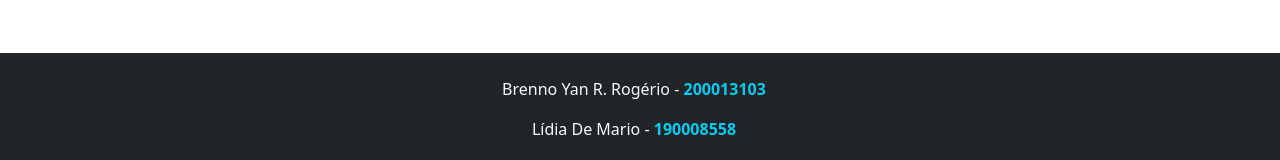
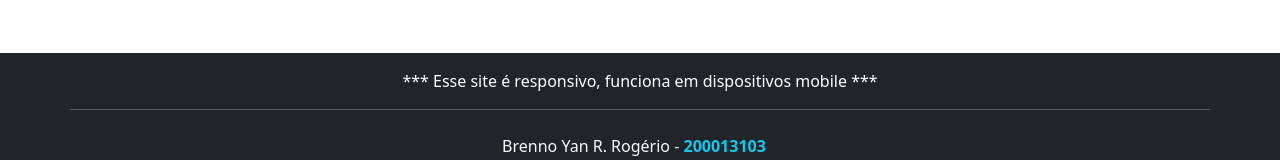
Before and after one commit to unisal-grupo-z/aula-ono, a website: page index.html in a window 1280 px wide. Shown: the part 1783-1943 px from the top of the page. Drawn offline with nearby package versions, Linux system fonts and the light colour scheme.

Commit message:
texto footer

```diff
--- a/index.html
+++ b/index.html
@@ -33,7 +33,6 @@
           <input class="form-check-input theme-radio" type="checkbox" id="flexSwitchCheckDefault" onclick="changeTheme()">
           <label class="form-check-label text-light" for="flexSwitchCheckDefault">Trocar para tema escuro<label>
         </div>
-
       </div>
     </nav>
   </header>
@@ -103,6 +102,8 @@
     <footer class="py-3 bg-dark text-white">
       <div class="container">
         <div class="row">
+          <p class="text-center">*** Esse site é responsivo, funciona em dispositivos mobile ***</p>
+          <hr>
           <ul class="text-center m-0 list-group">
             <li class="list-group-item bg-transparent text-light border-0">Brenno Yan R. Rogério - <b class="text-info">200013103</b></li>
             <li class="list-group-item bg-transparent text-light border-0">Lídia De Mario - <b class="text-info">190008558</b></li>
```
